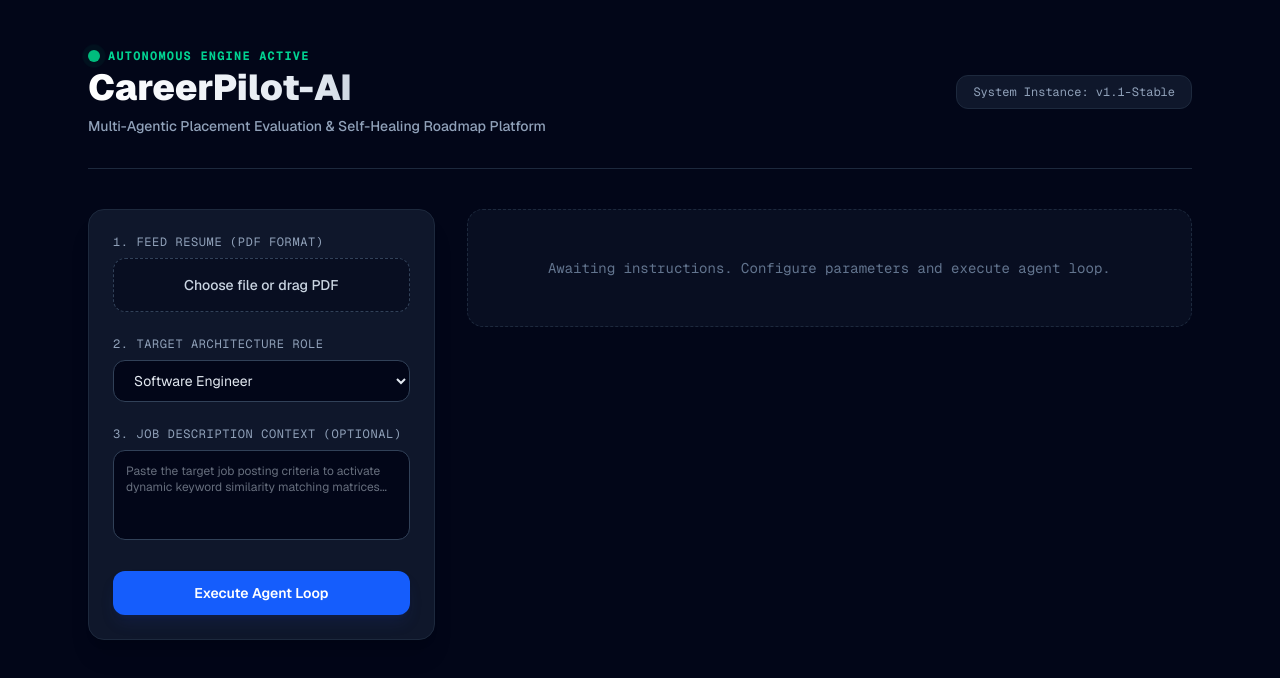
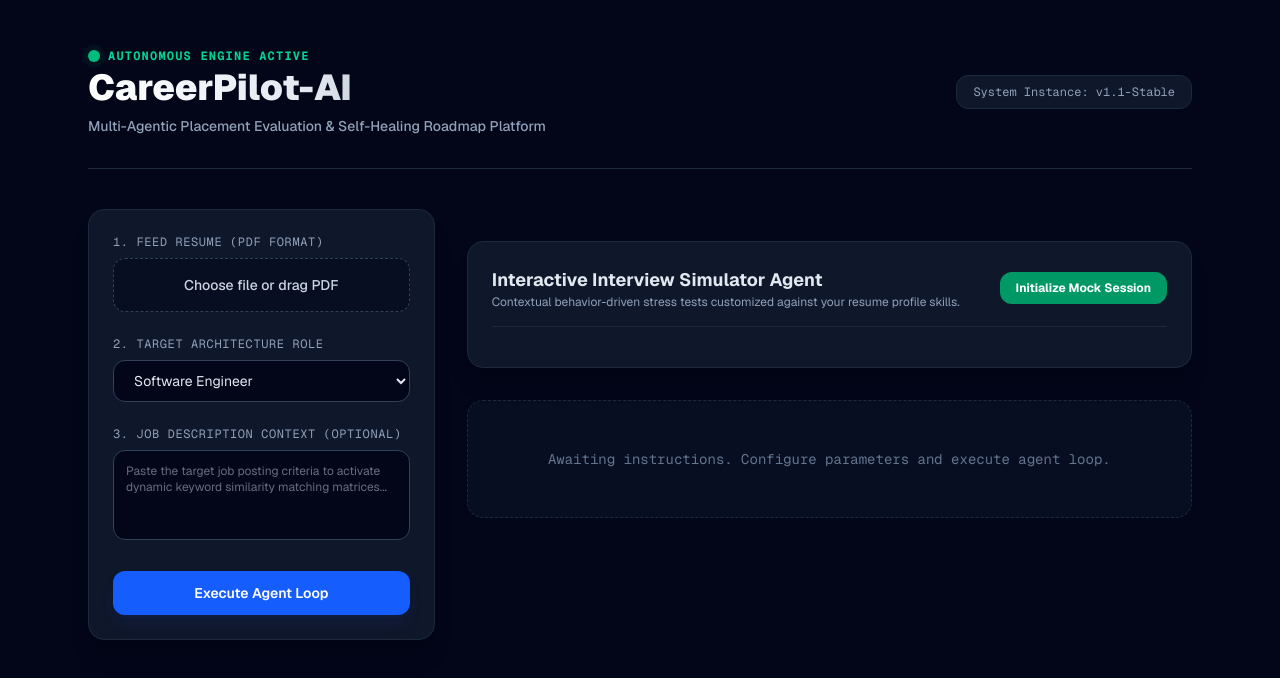
Before and after one commit to S-Gijbile-19/CareerPilot-AI, a Next.js app in the folder frontend/: page /resume in a window 1280 px wide. Shown: the top 678 px of the page. Built offline with nearby package versions, Linux system fonts and the light colour scheme.

Commit message:
Implemented interview bot

```diff
--- /dev/null
+++ b/frontend/src/app/resume/interview_bot.tsx
@@ -0,0 +1,29 @@
+import { useState, useEffect } from "react";
+
+export default function InterviewBot({ skills }: { skills: string[] }) {
+  const [question, setQuestion] = useState("");
+  const [answer, setAnswer] = useState("");
+
+  const fetchQuestion = async () => {
+    const res = await fetch("http://127.0.0.1:8000/api/resume/interview/ask", {
+       method: "POST",
+       body: JSON.stringify({ found_skills: skills })
+    });
+    const data = await res.json();
+    setQuestion(data.question);
+  };
+
+  return (
+    <div className="bg-slate-900 border border-slate-700 p-6 rounded-2xl mt-8">
+      <h3 className="text-xl font-bold mb-4">Autonomous Interviewer</h3>
+      <p className="mb-4 text-blue-300">{question}</p>
+      <textarea
+        className="w-full bg-slate-950 p-4 border border-slate-700 rounded-lg"
+        onChange={(e) => setAnswer(e.target.value)}
+      />
+      <button onClick={fetchQuestion} className="bg-emerald-600 text-white px-4 py-2 mt-2 rounded">
+        Submit Answer
+      </button>
+    </div>
+  );
+}
--- a/frontend/src/app/resume/page.tsx
+++ b/frontend/src/app/resume/page.tsx
@@ -309,6 +309,30 @@ export default function ResumePage() {
               </div>
             )}
 
+            {/* Autonomous Interview Agent Widget */}
+<div className="bg-slate-900 border border-slate-800 rounded-2xl p-6 shadow-xl mt-8">
+  <div className="flex items-center justify-between border-b border-slate-800 pb-4 mb-4">
+    <div>
+      <h3 className="text-lg font-bold text-slate-200">Interactive Interview Simulator Agent</h3>
+      <p className="text-xs text-slate-400">Contextual behavior-driven stress tests customized against your resume profile skills.</p>
+    </div>
+    <button
+      onClick={async () => {
+        const res = await fetch("http://127.0.0.1:8000/api/resume/interview/ask", {
+          method: "POST",
+          headers: { "Content-Type": "application/json" },
+          body: JSON.stringify(data.found_skills)
+        });
+        const qData = await res.json();
+        alert(`[Agent Interview Question for ${qData.skill}]:\n\n${qData.question}`);
+      }}
+      className="bg-emerald-600 hover:bg-emerald-500 text-white px-4 py-2 rounded-xl text-xs font-bold transition"
+    >
+      Initialize Mock Session
+    </button>
+  </div>
+</div>
+
             {/* Zero Slate Placeholder Prompt */}
             {!data && !loading && (
               <div className="bg-slate-900/50 border border-slate-800 border-dashed rounded-2xl p-12 text-center text-slate-500">
```
